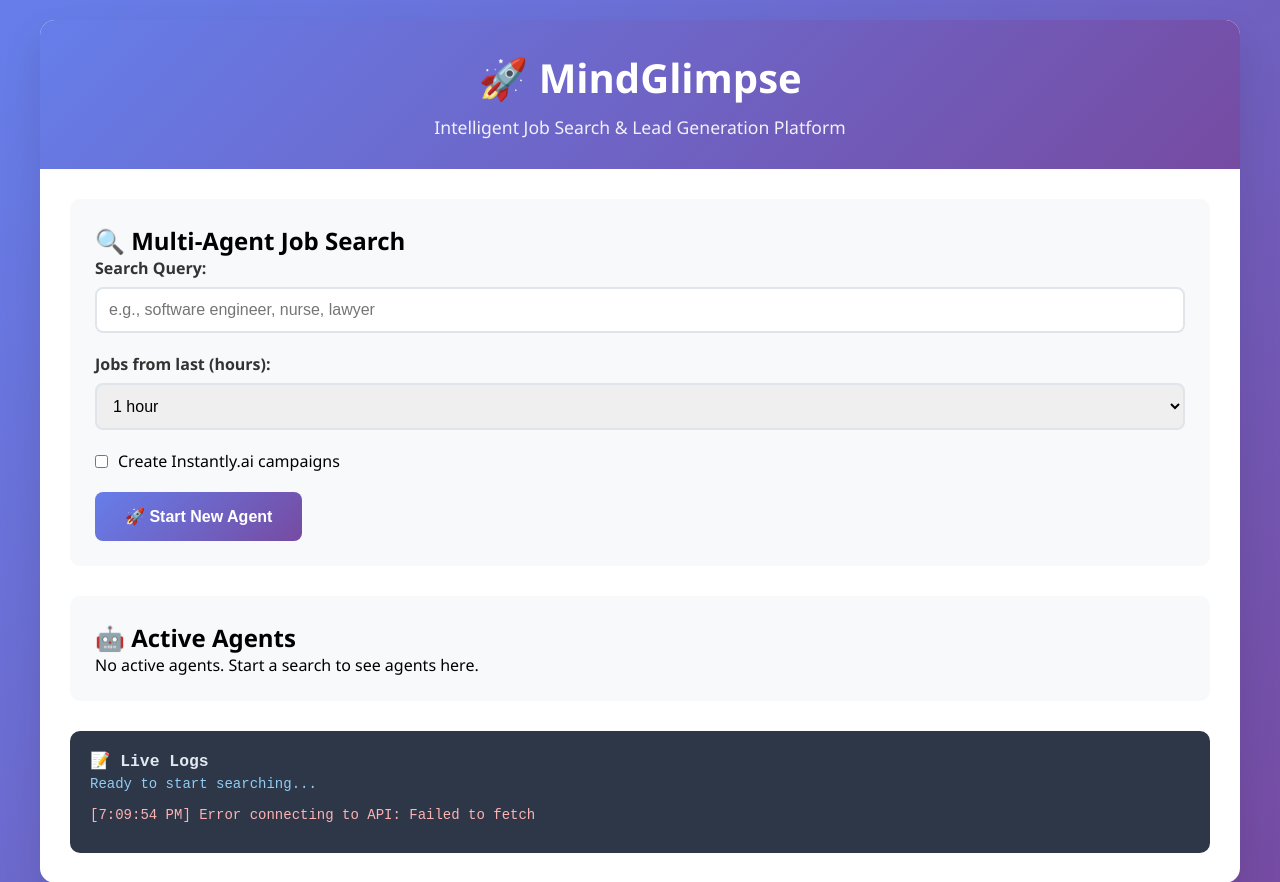
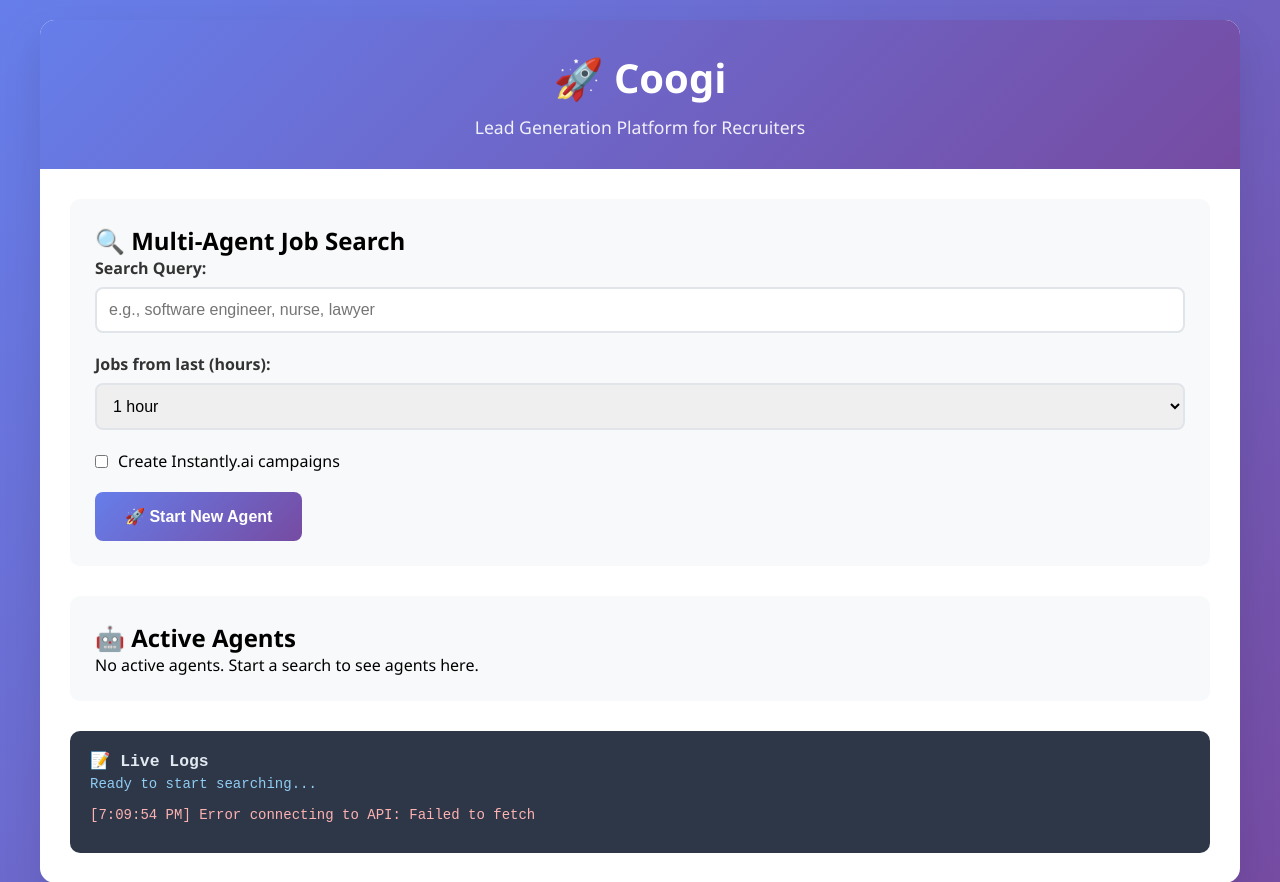
Before and after one commit to inevitablesale/coogi-2, a FastAPI app: page /ui in a window 1280 px wide. Shown: the top 882 px of the page. Run offline with FastAPI, Linux system fonts and the light colour scheme.

Commit message:
Rename platform to Coogi - Lead Generation Platform for Recruiters (homage to Biggie Smalls)

```diff
--- a/api.py
+++ b/api.py
@@ -190,7 +190,7 @@ async def get_login():
     except FileNotFoundError:
         return HTMLResponse(content="""
         <html>
-        <head><title>MindGlimpse Login</title></head>
+        <head><title>Coogi Login</title></head>
         <body>
             <h1>Login Not Found</h1>
             <p>The login template file is missing. Please ensure templates/login.html exists.</p>
@@ -207,7 +207,7 @@ async def get_signup():
     except FileNotFoundError:
         return HTMLResponse(content="""
         <html>
-        <head><title>MindGlimpse Signup</title></head>
+        <head><title>Coogi Signup</title></head>
         <body>
             <h1>Signup Not Found</h1>
             <p>The signup template file is missing. Please ensure templates/signup.html exists.</p>
@@ -224,7 +224,7 @@ async def get_ui():
     except FileNotFoundError:
         return HTMLResponse(content="""
         <html>
-        <head><title>MindGlimpse UI</title></head>
+        <head><title>Coogi UI</title></head>
         <body>
             <h1>UI Not Found</h1>
             <p>The UI template file is missing. Please ensure templates/index.html exists.</p>
@@ -241,7 +241,7 @@ async def get_dashboard():
     except FileNotFoundError:
         return HTMLResponse(content="""
         <html>
-        <head><title>MindGlimpse Dashboard</title></head>
+        <head><title>Coogi Dashboard</title></head>
         <body>
             <h1>Dashboard Not Found</h1>
             <p>The dashboard template file is missing. Please ensure templates/dashboard.html exists.</p>
@@ -258,7 +258,7 @@ async def get_agent_detail():
     except FileNotFoundError:
         return HTMLResponse(content="""
         <html>
-        <head><title>Agent Detail - MindGlimpse</title></head>
+        <head><title>Agent Detail - Coogi</title></head>
         <body>
             <h1>Agent Detail Not Found</h1>
             <p>The agent detail template file is missing. Please ensure templates/agent_detail.html exists.</p>
--- a/create_supabase_tables.py
+++ b/create_supabase_tables.py
@@ -1,6 +1,6 @@
 #!/usr/bin/env python3
 """
-Script to create Supabase tables for MindGlimpse dashboard and logging
+Script to create Supabase tables for Coogi dashboard and logging
 """
 
 import os
@@ -75,7 +75,7 @@ def test_connection():
         return False
 
 def main():
-    print("🚀 MindGlimpse Supabase Table Setup")
+    print("🚀 Coogi Supabase Table Setup")
     print("=" * 50)
 
     # Test connection
--- a/setup.py
+++ b/setup.py
@@ -1,7 +1,7 @@
 from setuptools import setup, find_packages
 
 setup(
-    name="mindglimpse",
+    name="coogi",
     version="1.0.0",
     packages=find_packages(),
     install_requires=[
--- a/setup_supabase.py
+++ b/setup_supabase.py
@@ -1,7 +1,7 @@
 #!/usr/bin/env python3
 """
 Supabase Database Setup Script
-Creates all tables and views needed for MindGlimpse
+Creates all tables and views needed for Coogi
 """
 
 import os
--- a/start_server.py
+++ b/start_server.py
@@ -36,7 +36,7 @@ def start_server():
         sys.exit(1)
 
 if __name__ == "__main__":
-    print("=== MindGlimpse Server Startup ===")
+    print("=== Coogi Server Startup ===")
     print(f"Python executable: {sys.executable}")
     print(f"Python version: {sys.version}")
 
--- a/supabase_schema.sql
+++ b/supabase_schema.sql
@@ -1,4 +1,4 @@
--- MindGlimpse Supabase Schema
+-- Coogi Supabase Schema
 -- Run this in your Supabase SQL editor
 
 -- Create batches table
--- a/supabase_schema_enhanced.sql
+++ b/supabase_schema_enhanced.sql
@@ -1,4 +1,4 @@
--- Enhanced MindGlimpse Supabase Schema
+-- Enhanced Coogi Supabase Schema
 -- Run this in your Supabase SQL editor
 
 -- Create agent_templates table for reusable search configurations
--- a/templates/agent_detail.html
+++ b/templates/agent_detail.html
@@ -3,7 +3,7 @@
 <head>
     <meta charset="UTF-8">
     <meta name="viewport" content="width=device-width, initial-scale=1.0">
-    <title>Agent Detail - MindGlimpse</title>
+    <title>Agent Detail - Coogi</title>
     <style>
         * {
             margin: 0;
--- a/templates/dashboard.html
+++ b/templates/dashboard.html
@@ -3,7 +3,7 @@
 <head>
     <meta charset="UTF-8">
     <meta name="viewport" content="width=device-width, initial-scale=1.0">
-    <title>MindGlimpse Dashboard</title>
+    <title>Coogi Dashboard</title>
     <link href="https://fonts.googleapis.com/css2?family=Inter:wght@300;400;500;600;700&display=swap" rel="stylesheet">
     <style>
         * {
@@ -815,7 +815,7 @@
         <!-- Header with Stats -->
         <div class="header">
             <div class="header-top">
-                <h1>🚀 MindGlimpse Dashboard</h1>
+                <h1>🚀 Coogi Dashboard</h1>
                 <button class="btn btn-secondary" onclick="logout()">🚪 Logout</button>
             </div>
             <div class="stats">
--- a/templates/index.html
+++ b/templates/index.html
@@ -3,7 +3,7 @@
 <head>
     <meta charset="UTF-8">
     <meta name="viewport" content="width=device-width, initial-scale=1.0">
-    <title>MindGlimpse - Job Search & Lead Generation</title>
+    <title>Coogi - Job Search & Lead Generation</title>
     <style>
         * {
             margin: 0;
@@ -283,8 +283,8 @@
 <body>
     <div class="container">
         <div class="header">
-            <h1>🚀 MindGlimpse</h1>
-            <p>Intelligent Job Search & Lead Generation Platform</p>
+            <h1>🚀 Coogi</h1>
+            <p>Lead Generation Platform for Recruiters</p>
         </div>
 
         <div class="main-content">
--- a/templates/login.html
+++ b/templates/login.html
@@ -3,7 +3,7 @@
 <head>
     <meta charset="UTF-8">
     <meta name="viewport" content="width=device-width, initial-scale=1.0">
-    <title>MindGlimpse - Login</title>
+    <title>Coogi - Login</title>
     <script src="https://unpkg.com/@supabase/supabase-js@2"></script>
     <style>
         * {
@@ -141,7 +141,7 @@
 <body>
     <div class="auth-container">
         <div class="auth-header">
-            <h1>MindGlimpse</h1>
+            <h1>Coogi</h1>
             <p>Sign in to your account</p>
         </div>
 
--- a/templates/signup.html
+++ b/templates/signup.html
@@ -3,7 +3,7 @@
 <head>
     <meta charset="UTF-8">
     <meta name="viewport" content="width=device-width, initial-scale=1.0">
-    <title>MindGlimpse - Sign Up</title>
+    <title>Coogi - Sign Up</title>
     <script src="https://unpkg.com/@supabase/supabase-js@2"></script>
     <style>
         * {
@@ -152,7 +152,7 @@
 <body>
     <div class="auth-container">
         <div class="auth-header">
-            <h1>MindGlimpse</h1>
+            <h1>Coogi</h1>
             <p>Create your account</p>
         </div>
 
--- a/test_startup.py
+++ b/test_startup.py
@@ -65,7 +65,7 @@ def test_app_creation():
         return False
 
 if __name__ == "__main__":
-    print("🚀 Starting MindGlimpse Startup Test...\n")
+    print("🚀 Starting Coogi Startup Test...\n")
 
     # Test 1: Basic imports
     import_test = test_basic_imports()
--- a/utils/__init__.py
+++ b/utils/__init__.py
@@ -1 +1 @@
-# Utils package for MindGlimpse API
+# Utils package for Coogi API
```
Also changed, not shown: README.md.
